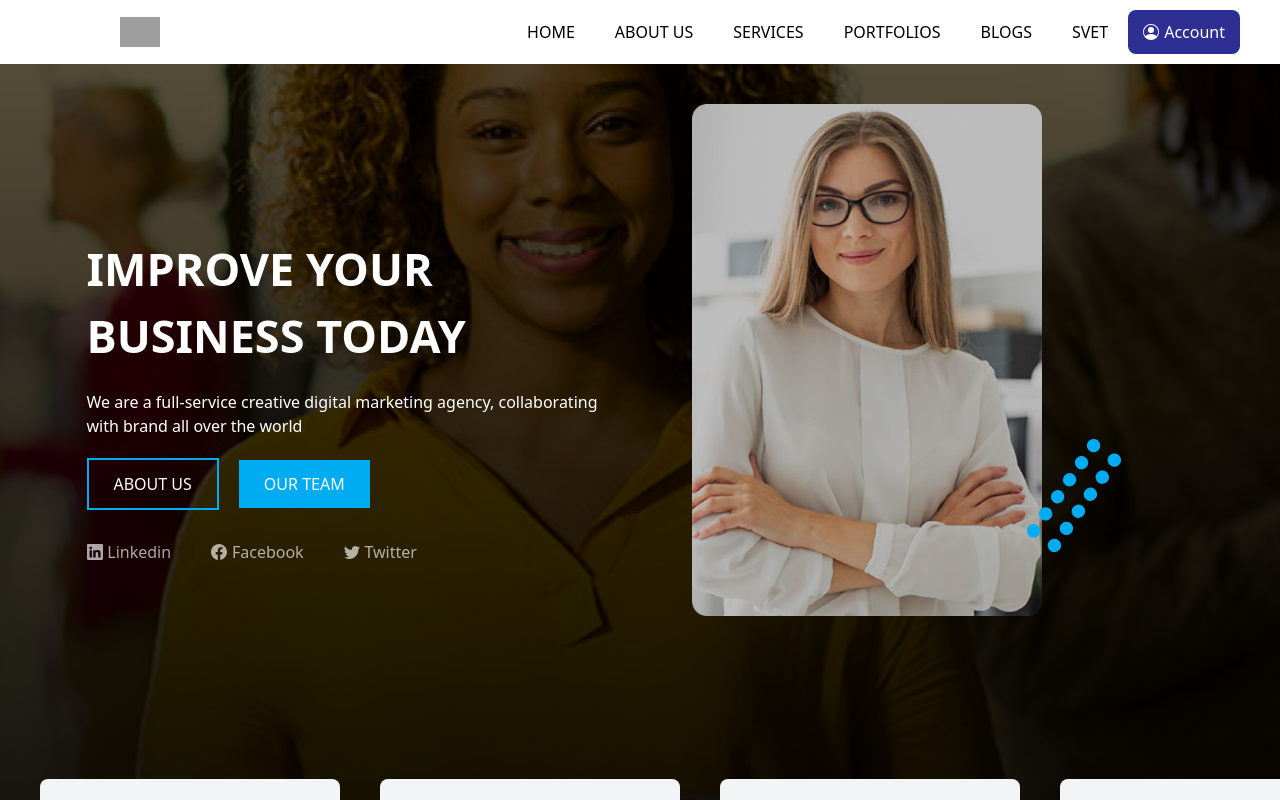
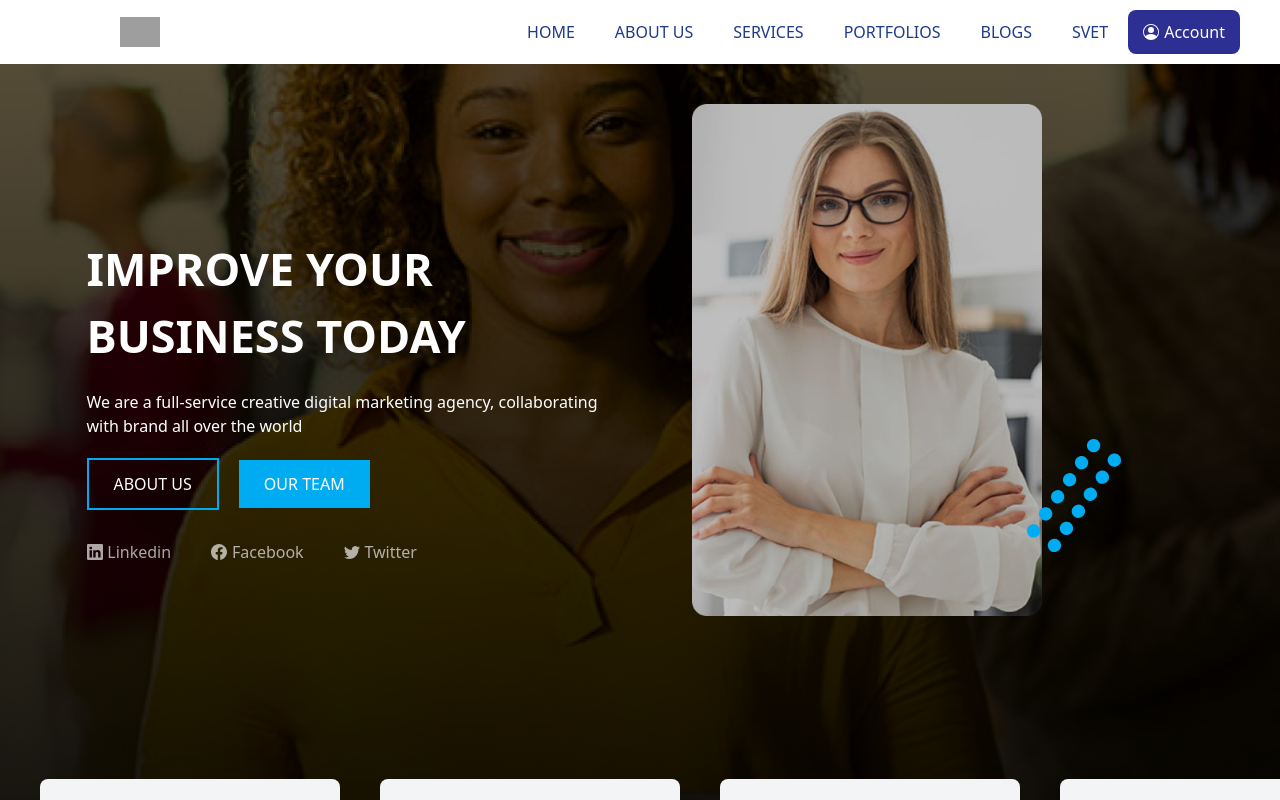
Before and after one commit to sideeq12/Venworld, a Next.js app: page / in a window 1280 px wide. Shown: the top 800 px of the page. Built offline with nearby package versions, Linux system fonts and the light colour scheme; grey boxes are pictures that could not be loaded.

Commit message:
radius and text fix

```diff
--- a/components/navbar.jsx
+++ b/components/navbar.jsx
@@ -18,17 +18,17 @@ function Navbar() {
             {/* <div className='logo fixed'></div> */}
               {status?
               <svg xmlns="http://www.w3.org/2000/svg"
-              width="30" height="30" fill="currentColor"
+              width="30" height="30" fill="#000"
               class="bi bi-x-lg" viewBox="0 0 16 16">
               <path d="M2.146 2.854a.5.5 0 1 1 .708-.708L8 7.293l5.146-5.147a.5.5 0 0 1 .708.708L8.707 8l5.147 5.146a.5.5 0 0 1-.708.708L8 8.707l-5.146 5.147a.5.5 0 0 1-.708-.708L7.293 8 2.146 2.854Z"/>
             </svg>
-            :  <svg xmlns="http://www.w3.org/2000/svg" width="30" height="30" fill="currentColor" class="bi bi-list" viewBox="0 0 16 16">
+            :  <svg xmlns="http://www.w3.org/2000/svg" width="30" height="30" fill="#000" class="bi bi-list" viewBox="0 0 16 16">
   <path fill-rule="evenodd" d="M2.5 12a.5.5 0 0 1 .5-.5h10a.5.5 0 0 1 0 1H3a.5.5 0 0 1-.5-.5zm0-4a.5.5 0 0 1 .5-.5h10a.5.5 0 0 1 0 1H3a.5.5 0 0 1-.5-.5zm0-4a.5.5 0 0 1 .5-.5h10a.5.5 0 0 1 0 1H3a.5.5 0 0 1-.5-.5z"/>
 </svg>}
             </div>
 
           <div  className={status ? `menu ` : `menux`}>
-            <ul>
+            <ul className='text-blue-900'>
               <li><Link  href="#">HOME</Link></li>
               <li><Link href="#">ABOUT US</Link></li>
               <li><Link href="#">SERVICES</Link></li>
```
